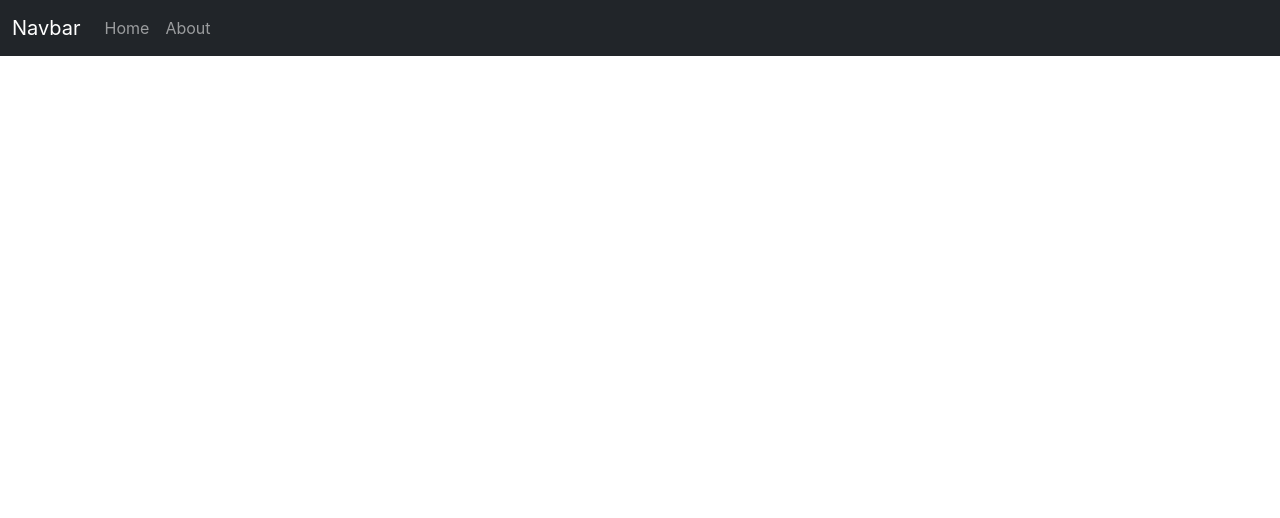
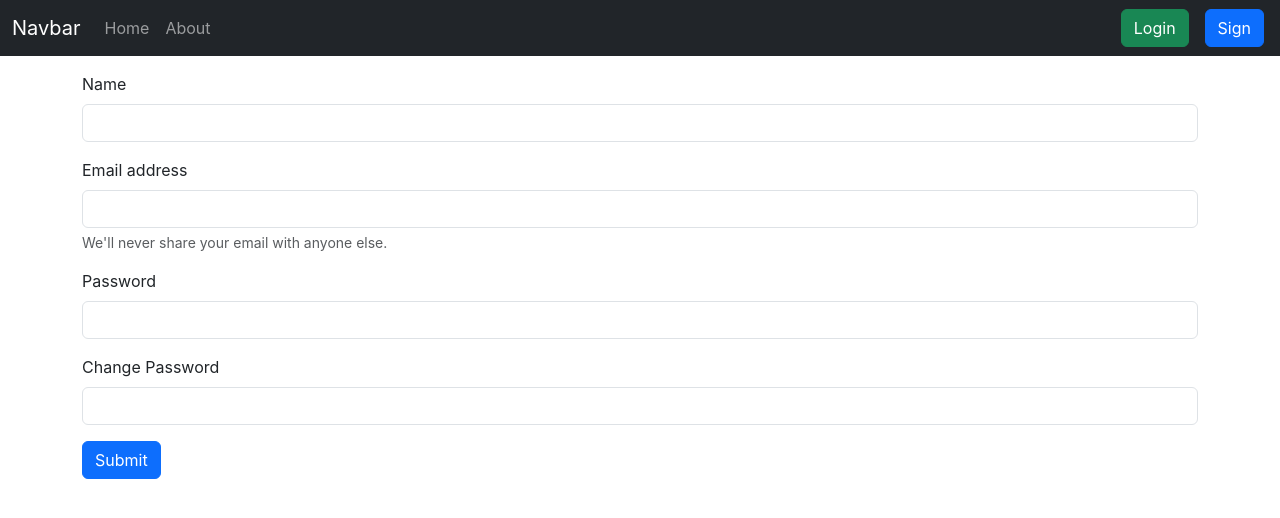
Before and after one commit to Arp1it/inotebook, a React (Create React App) app: page /sign in a window 1280 px wide. Before the commit this address had no page. Shown: the top 518 px of the page. Built offline with nearby package versions, Linux system fonts and the light colour scheme.

Commit message:
Added sigin and login feature in frontend and connect it with backend also

```diff
--- a/src/App.js
+++ b/src/App.js
@@ -10,6 +10,8 @@ import Home from './componenets/Home';
 import About from './componenets/About';
 import NoteState from './context/notes/NoteState';
 import Alert from './componenets/Alert';
+import Login from './componenets/Login';
+import Sign from './componenets/Sign';
 
 function App() {
   return (
@@ -26,6 +28,10 @@ function App() {
 
             <Route path="/about" exact element={<About />} />
 
+            <Route path="/login" exact element={<Login />} />
+
+            <Route path="/sign" exact element={<Sign />} />
+
           </Switch>
           </div>
         </Router>
--- /dev/null
+++ b/src/componenets/Login.js
@@ -0,0 +1,51 @@
+import React, {useState} from 'react'
+import { useNavigate } from 'react-router-dom';
+
+const Login = () => {
+    const [credentials, setCredentials] = useState({email: "", password: ""});
+
+    let navigate = useNavigate();
+
+    const handleSubmit = async (e) =>{
+        e.preventDefault();
+
+        const response = await fetch("http://localhost:5000/api/auth/login", {
+            method: 'POST',
+            headers: {
+                'Content-Type': 'application/json'
+            },
+            body: JSON.stringify({email: credentials.email, password: credentials.password})
+        });
+
+        const json = await response.json()
+        console.log(json);
+
+        if (json.success){
+            localStorage.setItem('token', json.authtoken);
+            navigate("/");
+        }else{
+            alert("Invalid Credentials!");
+        }
+    }
+
+    const onChange = (e) => {
+        setCredentials({ ...credentials, [e.target.name]: e.target.value });
+    }
+
+    return (
+        <form onSubmit={handleSubmit}>
+            <div className="mb-3">
+                <label htmlFor="exampleInputEmail1" className="form-label">Email address</label>
+                <input type="email" className="form-control" id="exampleInputEmail1" name="email" aria-describedby="emailHelp" value={credentials.email} onChange={onChange} />
+                    <div id="emailHelp" className="form-text">We'll never share your email with anyone else.</div>
+            </div>
+            <div className="mb-3">
+                <label htmlFor="exampleInputPassword1" className="form-label">Password</label>
+                <input type="password" className="form-control" id="exampleInputPassword1" name="password" value={credentials.password} onChange={onChange} />
+            </div>
+            <button type="submit" className="btn btn-primary">Submit</button>
+        </form>
+    )
+}
+
+export default Login
--- a/src/componenets/Navbar.js
+++ b/src/componenets/Navbar.js
@@ -16,7 +16,7 @@ const Navbar = () => {
                     <span className="navbar-toggler-icon"></span>
                 </button>
                 <div className="collapse navbar-collapse" id="navbarNavDropdown">
-                    <ul className="navbar-nav">
+                    <ul className="navbar-nav me-auto">
                         <li className="nav-item">
                             <Link className={`nav-link ${location.pathname === '/' ? 'active' : ""}`} aria-current="page" to="/">Home</Link>
                         </li>
@@ -24,6 +24,10 @@ const Navbar = () => {
                             <Link className={`nav-link ${location.pathname === '/about' ? 'active' : ""}`} to="/about">About</Link>
                         </li>
                     </ul>
+                    <div className='d-flex gap-2'>
+                        <Link className='btn btn-success mx-1' to='/login' role='button'>Login</Link>
+                        <Link className='btn btn-primary mx-1' to='/sign' role='button'>Sign</Link>
+                    </div>
                 </div>
             </div>
         </nav>
--- /dev/null
+++ b/src/componenets/Sign.js
@@ -0,0 +1,63 @@
+import React, {useState} from 'react'
+import { useNavigate } from 'react-router-dom';
+
+const Sign = () => {
+  const [credentials, setCredentials] = useState({name: "", email: "", password: "", cpassword: ""});
+
+    let navigate = useNavigate();
+
+    const handleSubmit = async (e) =>{
+        e.preventDefault();
+
+        const {name, email, password} = credentials;
+
+        const response = await fetch("http://localhost:5000/api/auth/createuser", {
+            method: 'POST',
+            headers: {
+                'Content-Type': 'application/json'
+            },
+            body: JSON.stringify({name, email, password})
+        });
+
+        const json = await response.json()
+        console.log(json);
+
+        if (json.success){
+            localStorage.setItem('token', json.authtoken);
+            navigate("/");
+        }else{
+            alert("Invalid Credentials!");
+        }
+    }
+
+    const onChange = (e) => {
+        setCredentials({ ...credentials, [e.target.name]: e.target.value });
+    }
+
+  return (
+    <div>
+      <form onSubmit={handleSubmit}>
+        <div className="mb-3">
+          <label for="name" className="form-label">Name</label>
+          <input type="text" className="form-control" id="name" name="name" onChange={onChange} minLength={3} required />
+        </div>
+        <div className="mb-3">
+          <label for="exampleInputEmail1" className="form-label">Email address</label>
+          <input type="email" className="form-control" id="exampleInputEmail1" name="email" aria-describedby="emailHelp" onChange={onChange} required />
+            <div id="emailHelp" className="form-text">We'll never share your email with anyone else.</div>
+        </div>
+        <div className="mb-3">
+          <label for="password" className="form-label">Password</label>
+          <input type="password" className="form-control" id="password" name="password" onChange={onChange} minLength={5} required />
+        </div>
+        <div className="mb-3">
+          <label for="cpassword" className="form-label">Change Password</label>
+          <input type="password" className="form-control" id="cpassword" name="cpassword" onChange={onChange} minLength={5} required />
+        </div>
+        <button type="submit" className="btn btn-primary">Submit</button>
+      </form>
+    </div>
+  )
+}
+
+export default Sign
```
Also changed, not shown: 2 other files (tests, documents, lock files or other folders).
